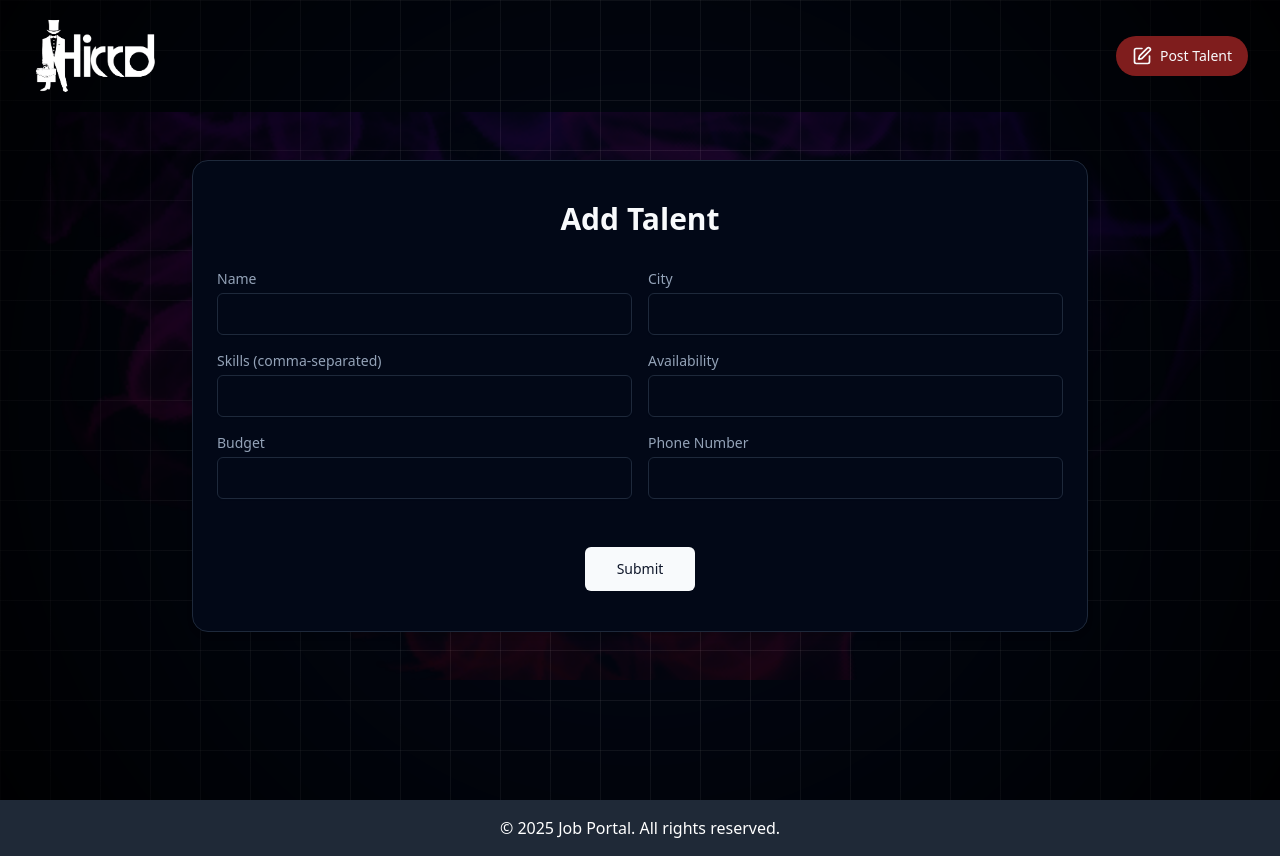
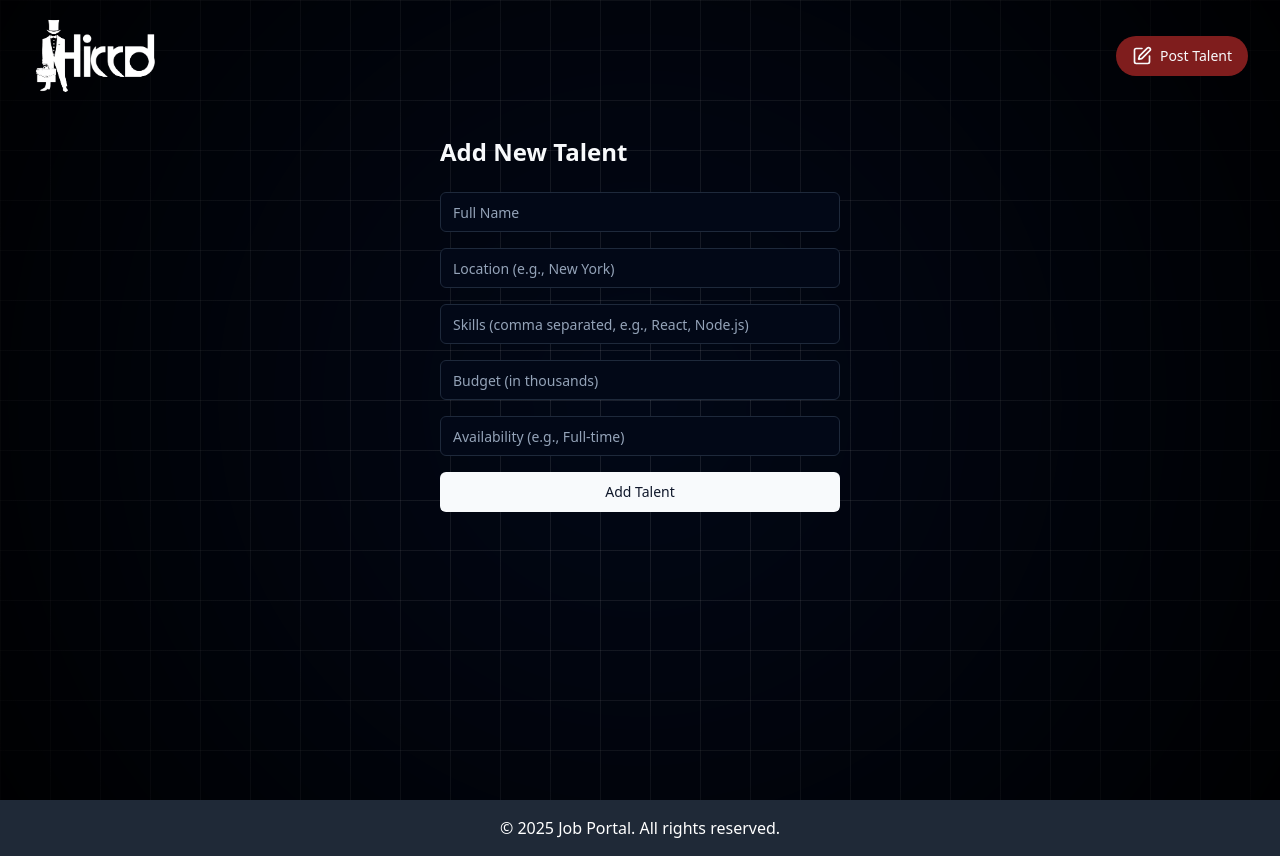
Before and after one commit to DeepakKaushik2505/talent-matchmaking-engine, a React (Vite) app: page /add-talent in a window 1280 px wide. Built offline with nearby package versions, Linux system fonts and the light colour scheme.

Commit message:
feat: enhance talent management features with budget display and improved filtering

```diff
--- a/src/components/talent-card.jsx
+++ b/src/components/talent-card.jsx
@@ -1,4 +1,3 @@
-// src/components/TalentCard.jsx
 import React, { useState } from "react";
 import { Heart, Heart as HeartFill } from "lucide-react";
 import {
@@ -44,6 +43,9 @@ const TalentCard = ({ data }) => {
           <p className="text-xs text-muted-foreground mt-1">
             <strong>Availability:</strong> {data.availability}
           </p>
+          <p className="text-xs text-muted-foreground mt-1">
+            <strong>Budget:</strong> ₹{data.budget}k
+          </p>
         </div>
 
         {/* Dialog Trigger */}
--- a/src/pages/add-talent.jsx
+++ b/src/pages/add-talent.jsx
@@ -1,79 +1,48 @@
-import React, { useState } from "react";
-import { useNavigate } from "react-router-dom";
+import { useTalentStore } from "@/store/index";
+import { useForm } from "react-hook-form";
+import { Input } from "@/components/ui/input";
 import { Button } from "@/components/ui/button";
-import light from "../../public/light2.png"; // Adjust path if needed
-import { useTalentStore } from "@/store";
 
 const AddTalent = () => {
-  const navigate = useNavigate();
+  const { register, handleSubmit } = useForm();
   const addTalent = useTalentStore((state) => state.addTalent);
 
-  const [formData, setFormData] = useState({
-    name: "",
-    city: "",
-    skills: "",
-    availability: "",
-    budget: "",
-    phone: "",
-  });
-
-  const handleChange = (e) => {
-    const { name, value } = e.target;
-    setFormData((prev) => ({ ...prev, [name]: value }));
-  };
-
-  const handleSubmit = (e) => {
-    e.preventDefault();
-
-    const newTalent = {
-      ...formData,
-      skills: formData.skills.split(',').map((s) => s.trim()), // Convert to array
-      id: Date.now(), // Simple unique ID
-    };
-
-    addTalent(newTalent);
-    alert("Talent added successfully!");
-    navigate("/");
+  const onSubmit = (data) => {
+    addTalent({
+      ...data,
+      skills: data.skills.split(',').map(skill => skill.trim()), // Convert comma-separated string to array
+    });
   };
 
   return (
-    <div className="relative py-12 px-4">
-      <div
-        className="absolute inset-0 bg-cover bg-center opacity-10 z-0"
-        style={{ backgroundImage: `url(${light})` }}
-      />
-      <div className="relative z-10 w-full max-w-4xl mx-auto px-6 py-10 bg-card text-card-foreground border border-border shadow-md rounded-2xl">
-        <h1 className="text-2xl sm:text-3xl font-semibold mb-8 text-center">Add Talent</h1>
-        <form onSubmit={handleSubmit} className="space-y-6">
-          <div className="grid grid-cols-1 sm:grid-cols-2 gap-4">
-            {[
-              { label: "Name", name: "name" },
-              { label: "City", name: "city" },
-              { label: "Skills (comma-separated)", name: "skills" },
-              { label: "Availability", name: "availability" },
-              { label: "Budget", name: "budget" },
-              { label: "Phone Number", name: "phone" },
-            ].map(({ label, name }) => (
-              <div key={name}>
-                <label className="block text-sm font-medium text-muted-foreground mb-1">{label}</label>
-                <input
-                  type="text"
-                  name={name}
-                  value={formData[name]}
-                  onChange={handleChange}
-                  className="w-full border border-border bg-background text-foreground px-4 py-2 rounded-md shadow-sm focus:outline-none focus:ring-2 focus:ring-primary/50"
-                  required
-                />
-              </div>
-            ))}
-          </div>
-          <div className="text-center pt-6">
-            <Button type="submit" size="lg" className="w-full sm:w-auto">
-              Submit
-            </Button>
-          </div>
-        </form>
-      </div>
+    <div className="max-w-md mx-auto p-6">
+      <h1 className="text-2xl font-bold mb-6">Add New Talent</h1>
+      <form onSubmit={handleSubmit(onSubmit)} className="space-y-4">
+        <Input
+          {...register("name", { required: true })}
+          placeholder="Full Name"
+        />
+        <Input
+          {...register("city", { required: true })}
+          placeholder="Location (e.g., New York)"
+        />
+        <Input
+          {...register("skills", { required: true })}
+          placeholder="Skills (comma separated, e.g., React, Node.js)"
+        />
+        <Input
+          type="number"
+          {...register("budget", { required: true })}
+          placeholder="Budget (in thousands)"
+        />
+        <Input
+          {...register("availability", { required: true })}
+          placeholder="Availability (e.g., Full-time)"
+        />
+        <Button type="submit" className="w-full">
+          Add Talent
+        </Button>
+      </form>
     </div>
   );
 };
--- a/src/pages/home.jsx
+++ b/src/pages/home.jsx
@@ -20,12 +20,12 @@ const HomePage = () => {
         <h1 className="text-5xl sm:text-6xl font-extrabold leading-tight">
           Talent Matchmaking Engine <br />
           <span className="text-indigo-600">
-            Find top-matched creators with clear scores and rationale.
+            Find top-matched creators with clear scores and rationale
           </span>
         </h1>
         <p className="mt-6 text-lg text-gray-500 max-w-xl mx-auto">
           Submit your brief and get matched with top talent, complete with match
-          scores and rationale.
+          scores and rationale
         </p>
       </section>
 
--- a/src/pages/talent-listing.jsx
+++ b/src/pages/talent-listing.jsx
@@ -23,52 +23,46 @@ const TalentListing = () => {
   const [searchQuery, setSearchQuery] = useState("");
   const [location, setLocation] = useState("");
   const [skill, setSkill] = useState("");
-  const [budget, setBudget] = useState([0, 100]);
-
-  // Hold full talents list once loaded from zustand
-  const [allTalents, setAllTalents] = useState([]);
+  const [budget, setBudget] = useState([0, 200]);
 
   // Filtered talents to show on UI
-  const [filteredTalents, setFilteredTalents] = useState([]);
+  const [filteredTalents, setFilteredTalents] = useState(talents);
 
-  // Fetch talents from zustand and store them locally
+  // Apply filters whenever any filter changes or talents update
   useEffect(() => {
-    setAllTalents(talents);
-  }, [talents]);
+    let result = talents;
 
-  // Filter logic — only filter if any filter/search is applied
-  useEffect(() => {
-    const noFiltersApplied =
-      !searchQuery && !location && !skill && budget[0] === 0 && budget[1] === 100;
-
-    if (noFiltersApplied) {
-      // Show all talents if no filter is applied
-      setFilteredTalents(allTalents);
-      return;
+    // Apply search filter
+    if (searchQuery) {
+      const query = searchQuery.toLowerCase();
+      result = result.filter(talent =>
+        talent.name.toLowerCase().includes(query) ||
+        talent.skills.some(s => s.toLowerCase().includes(query))
+      );
     }
 
-    // Otherwise filter
-    const filtered = allTalents.filter((talent) => {
-      const matchesSearch =
-        talent.name.toLowerCase().includes(searchQuery.toLowerCase()) ||
-        talent.skills.some((s) =>
-          s.toLowerCase().includes(searchQuery.toLowerCase())
-        );
+    // Apply location filter
+    if (location) {
+      result = result.filter(talent => talent.city === location);
+    }
 
-      const matchesLocation = location ? talent.city === location : true;
-      const matchesSkill = skill
-        ? talent.skills.map((s) => s.toLowerCase()).includes(skill.toLowerCase())
-        : true;
+    // Apply skill filter
+    if (skill) {
+      result = result.filter(talent =>
+        talent.skills.map(s => s.toLowerCase()).includes(skill.toLowerCase())
+      );
+    }
 
-      const matchesBudget =
-        parseInt(talent.budget) >= budget[0] &&
-        parseInt(talent.budget) <= budget[1];
+    // Apply budget filter
+    if (budget[0] !== 0 || budget[1] !== 200) {
+      result = result.filter(talent => {
+        const talentBudget = parseInt(talent.budget);
+        return talentBudget >= budget[0] && talentBudget <= budget[1];
+      });
+    }
 
-      return matchesSearch && matchesLocation && matchesSkill && matchesBudget;
-    });
-
-    setFilteredTalents(filtered);
-  }, [allTalents, searchQuery, location, skill, budget]);
+    setFilteredTalents(result);
+  }, [talents, searchQuery, location, skill, budget]);
 
   const onSearch = (e) => {
     e.preventDefault();
@@ -80,7 +74,7 @@ const TalentListing = () => {
     setSearchQuery("");
     setLocation("");
     setSkill("");
-    setBudget([0, 100]);
+    setBudget([0, 200]);
   };
 
   return (
@@ -102,7 +96,7 @@ const TalentListing = () => {
       <div className="flex flex-wrap gap-4 items-center mb-8">
         {/* Location Filter */}
         <Select value={location} onValueChange={setLocation}>
-          <SelectTrigger>
+          <SelectTrigger className="w-[180px]">
             <SelectValue placeholder="Filter by Location" />
           </SelectTrigger>
           <SelectContent>
@@ -118,7 +112,7 @@ const TalentListing = () => {
 
         {/* Skill Filter */}
         <Select value={skill} onValueChange={setSkill}>
-          <SelectTrigger>
+          <SelectTrigger className="w-[180px]">
             <SelectValue placeholder="Filter by Skill" />
           </SelectTrigger>
           <SelectContent>
@@ -159,7 +153,7 @@ const TalentListing = () => {
             <TalentCard key={talent.id} data={talent} />
           ))
         ) : (
-          <p className="text-center col-span-full">No talents found.</p>
+          <p className="text-center col-span-full">No talents found. Try adjusting your filters.</p>
         )}
       </div>
     </div>
--- a/src/store/index.js
+++ b/src/store/index.js
@@ -5,11 +5,15 @@ import { persist } from 'zustand/middleware';
 export const useTalentStore = create(
   persist(
     (set, get) => ({
-      talents: [],
+      talents: [], // Empty array by default
 
       addTalent: (newTalent) =>
         set((state) => ({
-          talents: [...state.talents, newTalent],
+          talents: [...state.talents, {
+            ...newTalent,
+            id: Date.now().toString(), // Auto-generate ID
+            budget: newTalent.budget || '0' // Ensure budget exists
+          }],
         })),
 
       getTalentById: (id) => {
```
